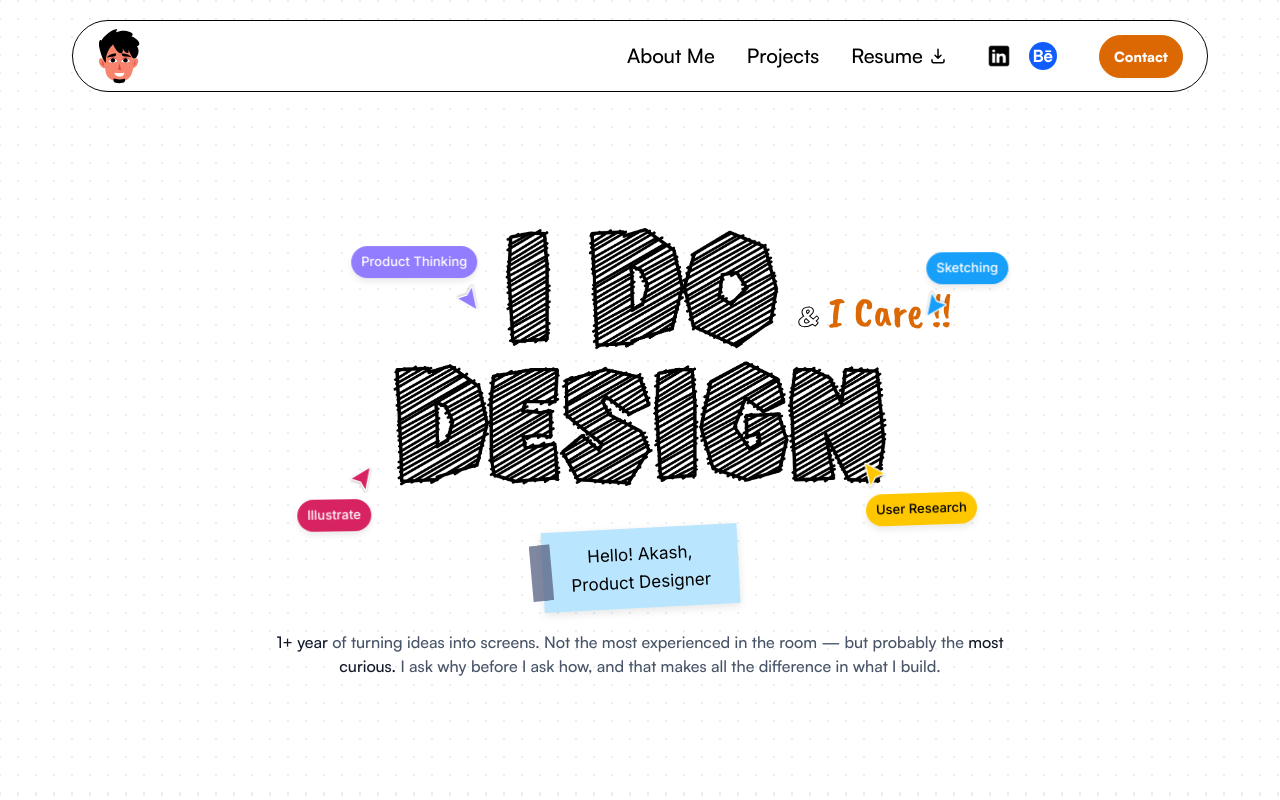
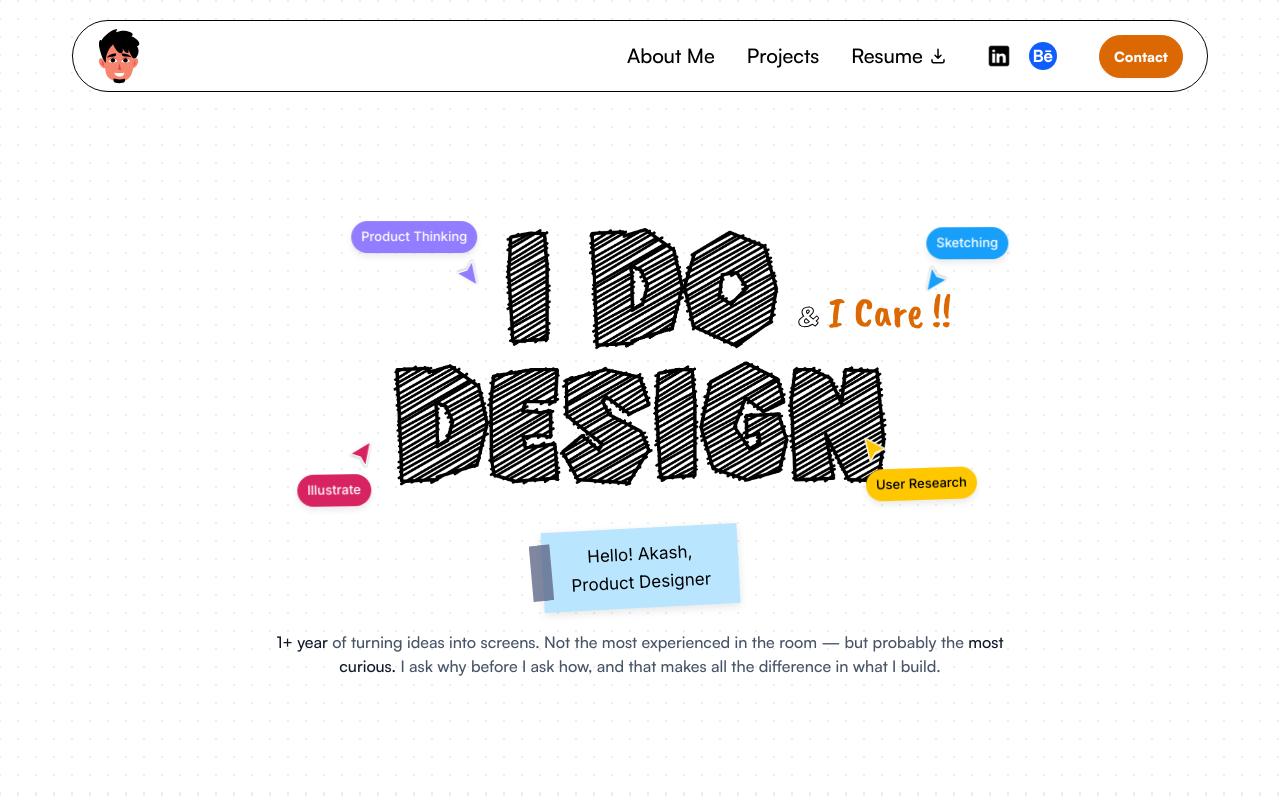
Before and after one commit to Akash-karan/Updated-Resume, a Next.js app: page / in a window 1280 px wide. Shown: the top 800 px of the page. Built offline with nearby package versions, Linux system fonts and the light colour scheme.

Commit message:
Adjust hero cursor breakpoint layout

```diff
--- a/src/components/Hero.tsx
+++ b/src/components/Hero.tsx
@@ -90,6 +90,8 @@ const tags: Tag[] = [
   },
 ];
 
+const cursorTopLift = 25;
+
 function Pill({ tag }: { tag: Tag }) {
   return (
     <span
@@ -117,11 +119,32 @@ function useMidRangeHeroLayout() {
   return matches;
 }
 
+function useHeroBreakpointShift() {
+  const [matches, setMatches] = useState(false);
+
+  useEffect(() => {
+    const query = window.matchMedia("(min-width: 1000px) and (max-width: 1030px)");
+    const update = () => setMatches(query.matches);
+
+    update();
+    query.addEventListener("change", update);
+
+    return () => query.removeEventListener("change", update);
+  }, []);
+
+  return matches;
+}
+
 function FloatingTag({ tag, midRangeLiftActive }: { tag: Tag; midRangeLiftActive: boolean }) {
+  const midRangeLift = midRangeLiftActive && tag.midRangeLift ? tag.midRangeLift : 0;
+
   const positionStyle: React.CSSProperties = {
     ...tag.style,
-    ...(midRangeLiftActive && tag.midRangeLift && typeof tag.style.top === "string"
-      ? { top: `calc(${tag.style.top} - ${tag.midRangeLift}px)` }
+    ...(typeof tag.style.top === "string"
+      ? { top: `calc(${tag.style.top} - ${cursorTopLift}px - ${midRangeLift}px)` }
+      : {}),
+    ...(typeof tag.style.bottom === "string"
+      ? { bottom: `calc(${tag.style.bottom} + ${cursorTopLift}px)` }
       : {}),
     willChange: "transform",
   };
@@ -170,6 +193,9 @@ function FloatingTag({ tag, midRangeLiftActive }: { tag: Tag; midRangeLiftActive
 
 export default function Hero() {
   const midRangeLiftActive = useMidRangeHeroLayout();
+  const heroBreakpointShiftActive = useHeroBreakpointShift();
+  const titleClusterShiftClass = heroBreakpointShiftActive ? "translate-y-[20px]" : "";
+  const stickyNoteShiftClass = heroBreakpointShiftActive ? "translate-y-[20px]" : "";
 
   return (
     <section
@@ -183,8 +209,10 @@ export default function Hero() {
         ))}
 
         {/* Title cluster */}
-        <div className="absolute left-1/2 top-[28.6%] flex w-[38.5%] -translate-x-1/2 flex-col items-center gap-3 max-[1023px]:-translate-y-[45px]">
-          <div className="relative w-full -translate-y-[30px]">
+        <div
+          className="absolute left-1/2 top-[28.6%] flex w-[38.5%] -translate-x-1/2 flex-col items-center gap-3 max-[1023px]:-translate-y-[45px]"
+        >
+          <div className={`relative w-full -translate-y-[30px] ${titleClusterShiftClass}`}>
             <Image
               src="/images/hero-title-t.png"
               alt="I Do Design"
@@ -200,7 +228,7 @@ export default function Hero() {
           </div>
 
           {/* Sticky note */}
-          <div className="rotate-[-3deg]">
+          <div className={`rotate-[-3deg] ${stickyNoteShiftClass}`}>
             <div className="relative inline-block">
               <Image
                 src="/images/note-tape.svg"
@@ -228,7 +256,7 @@ export default function Hero() {
 
       {/* Mobile / tablet stacked layout */}
       <div className="mx-auto flex max-w-2xl flex-col items-center px-6 text-center min-[900px]:hidden">
-        <div className="mb-4 flex flex-wrap items-center justify-center gap-2">
+        <div className="mb-5 flex flex-wrap items-center justify-center gap-2">
           <span className="relative -top-[30px] inline-flex">
             <Pill tag={tags[0]} />
           </span>
@@ -237,7 +265,7 @@ export default function Hero() {
           </span>
         </div>
 
-        <div className="relative w-[88%] max-w-md">
+        <div className="relative mt-0 w-[88%] max-w-md">
           <Image
             src="/images/hero-title-t.png"
             alt="I Do Design"
```
